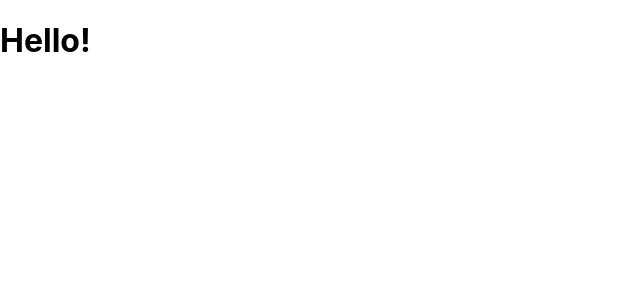
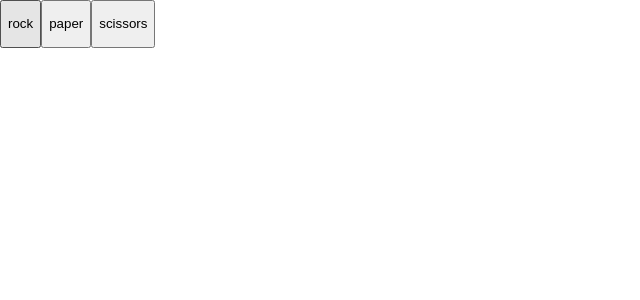
Before and after one commit to manusdextra/rock, a React (Create React App) app: page / in a window 1280 px wide. Shown: the top 300 px of the page, without its empty margins (0-640 px from the left). Built offline with nearby package versions, Linux system fonts and the light colour scheme.

Commit message:
first steps: add buttons

```diff
--- /dev/null
+++ b/src/App.js
@@ -0,0 +1,21 @@
+import React, {Component} from 'react'
+import Button from './Button'
+
+class App extends Component {
+  render() {
+    const choices = ['rock', 'paper', 'scissors']
+    const buttons = choices.map(choice => {
+      return (
+        <Button choice={choice} />
+      )
+    })
+
+    return (
+      <div className="App">
+        {buttons}
+      </div>
+    )
+  }
+}
+
+export default App
--- /dev/null
+++ b/src/Button.js
@@ -0,0 +1,15 @@
+import React, {Component} from 'react'
+
+class Button extends Component {
+  render() {
+    const {choice} = this.props
+
+    return (
+      <button className="App">
+        <p>{choice}</p>
+      </button>
+    )
+  }
+}
+
+export default Button
--- a/src/index.css
+++ b/src/index.css
@@ -11,3 +11,7 @@ code {
   font-family: source-code-pro, Menlo, Monaco, Consolas, 'Courier New',
     monospace;
 }
+
+h1 {
+  text-align: center;
+}
--- a/src/index.js
+++ b/src/index.js
@@ -1,15 +1,6 @@
 import React from 'react';
 import ReactDOM from 'react-dom';
+import App from './App';
 import './index.css';
 
-class App extends React.Component {
-  render() {
-    return (
-      <div className="App">
-        <h1>Hello!</h1>
-      </div>
-    )
-  }
-}
-
 ReactDOM.render(<App />, document.getElementById('root'))
```
